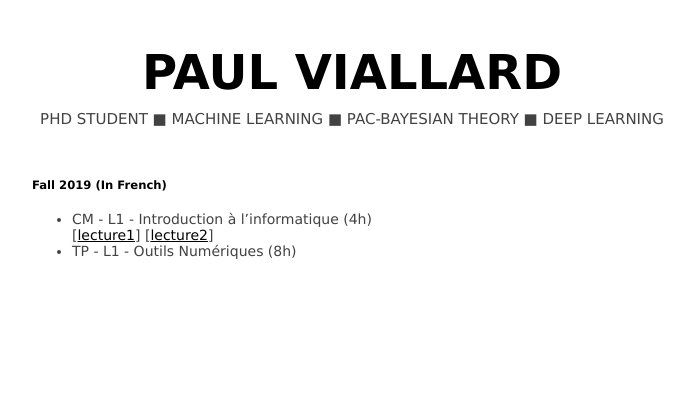
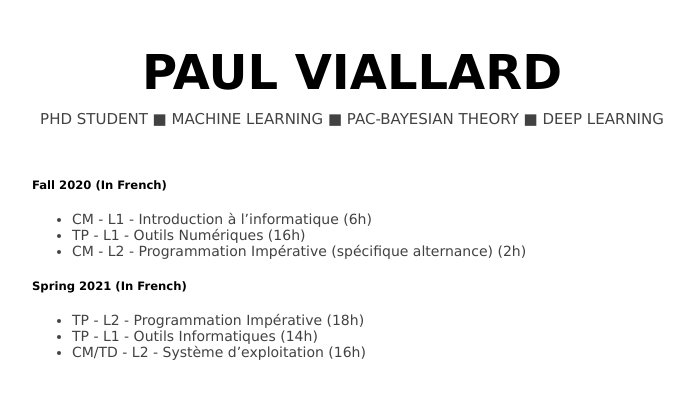
Before and after one commit to paulviallard/paulviallard.github.io, a Jekyll site: the page built from teaching.md, in a window 1280 px wide. Shown: the top 399 px of the page, without its empty margins (288-982 px from the left). Built offline with Jekyll 4.4.1, drawn with Linux system fonts in a browser that asks for light colours; our own code applies the rules of GitHub Pages for plain Markdown files.

Commit message:
feat: update teaching

```diff
--- a/teaching.md
+++ b/teaching.md
@@ -1,6 +1,22 @@
+<!--
 ##### Fall 2019 (In French)
 
 - CM - L1 - Introduction à l'informatique (4h)
-[[lecture1](https://drive.google.com/file/d/1L4rUmVYa4ePNG3bCLkXHTJzh8AJnqc2e/view?usp=sharing)]
-[[lecture2](https://drive.google.com/open?id=1NE5Jnpkg6bhmr_5T6w6xpy2gSe3vE6vC)]
 - TP - L1 - Outils Numériques (8h)
+
+##### Spring 2020 (In French)
+
+- TP - L2 - Programmation Impérative (36h)
+- TP - L1 - Outils Informatiques (14h)
+-->
+##### Fall 2020 (In French)
+
+- CM - L1 - Introduction à l'informatique (6h)
+- TP - L1 - Outils Numériques (16h)
+- CM - L2 - Programmation Impérative (spécifique alternance) (2h)
+
+##### Spring 2021 (In French)
+
+- TP - L2 - Programmation Impérative (18h)
+- TP - L1 - Outils Informatiques (14h)
+- CM/TD - L2 - Système d'exploitation (16h)
```
